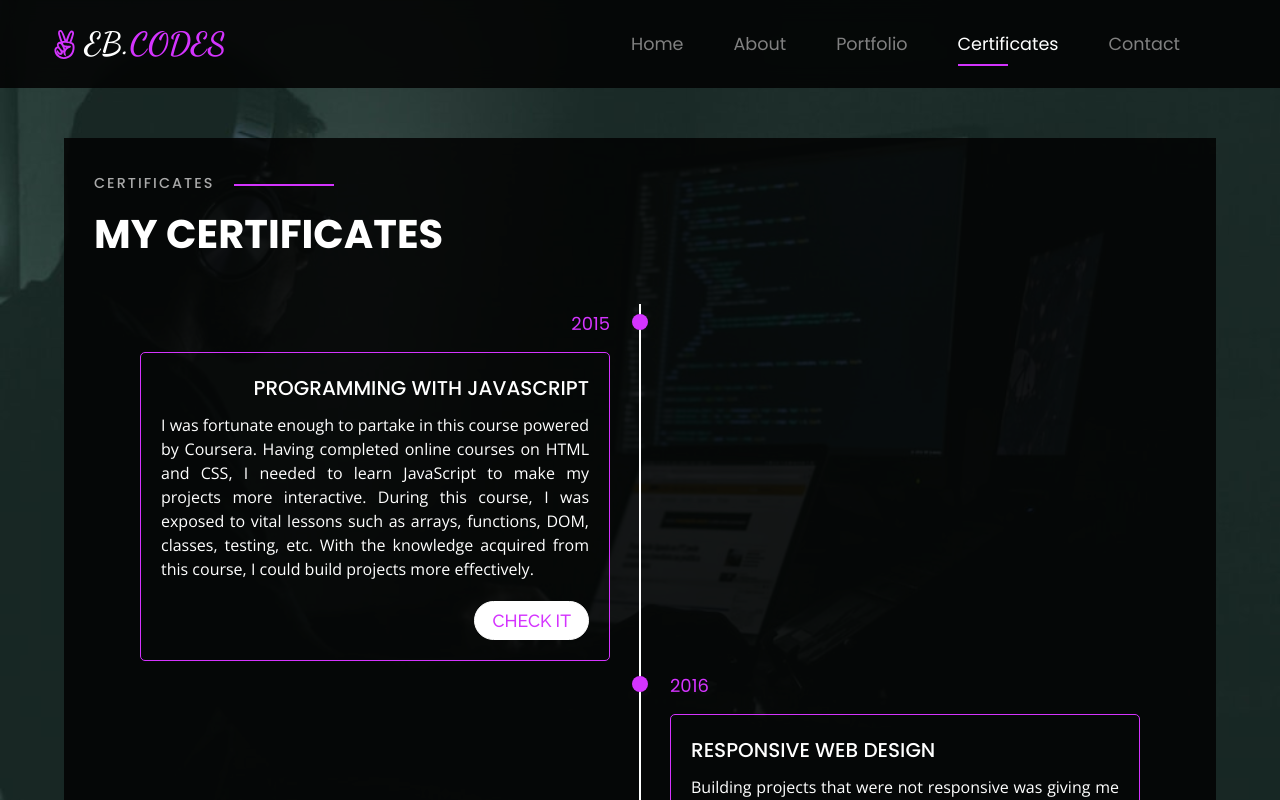
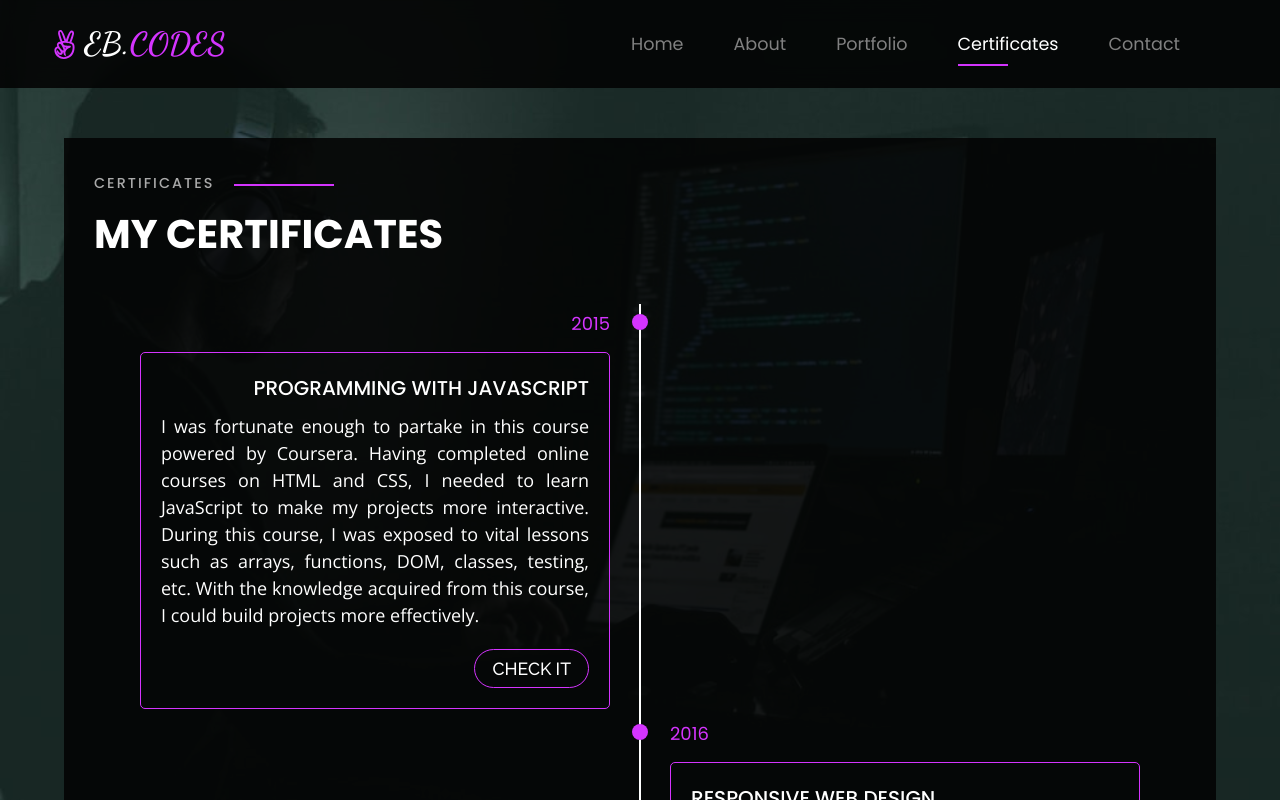
Before and after one commit to kwadwoambitious/My-Portfolio, a React (Create React App) app: page /certificates in a window 1280 px wide. Shown: the top 800 px of the page. Built offline with nearby package versions, Linux system fonts and the light colour scheme.

Commit message:
Made changes to this file

```diff
--- a/src/App.css
+++ b/src/App.css
@@ -434,26 +434,24 @@ body.active-modal {
 .timeline-content p{
   color: white;
 	line-height: 1.5;
-  font-size: 16px;
+  font-size: 18px;
   font-family: 'Open Sans', sans-serif;
   text-align: justify;
 }
 .timeline-content a{
   font-family: 'Raleway', sans-serif;
   text-decoration: none;
-  background-color: white;
-  color: #d434fe;
+  color: white;
   font-size: 1.1em;
   display: inline-block;
   margin-top: 20px;
   padding: 8px 17px;
   border-radius: 30px;
-  border: 1px solid white;
+  border: 1px solid #d434fe;
   transition: 0.2s ease-in-out;
 }
 .timeline-content a:hover{
-  background-color: transparent;
-  color: white;
+  background-color: #d434fe;
 }
 .socials-content{
   display: flex;
```
